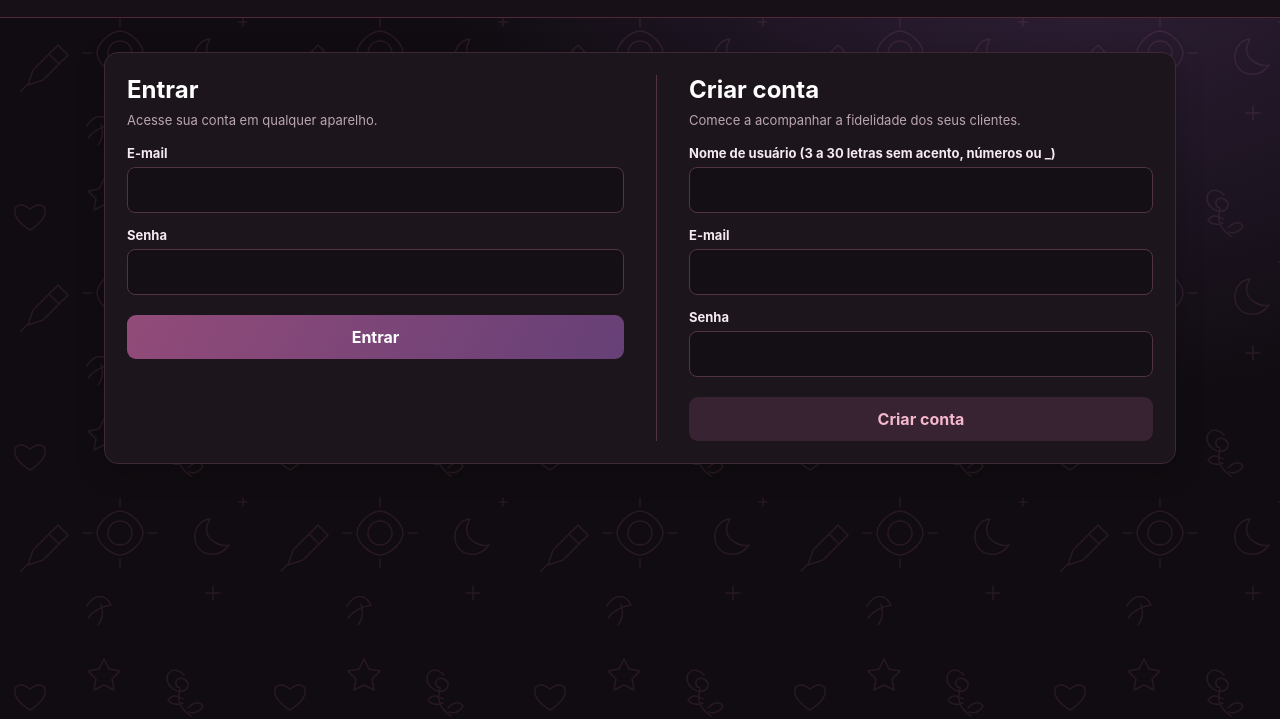
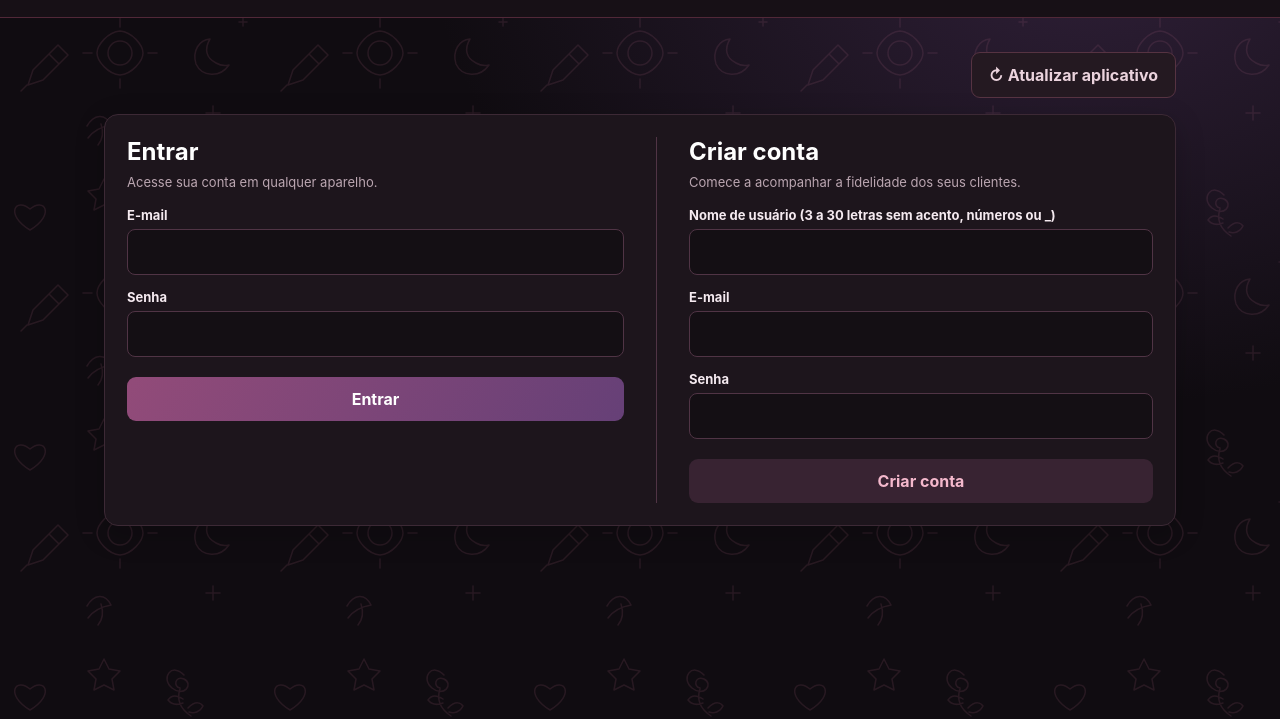
Before and after one commit to campos3636/cartao-fidelidade, a plain HTML site: page index.html in a window 1280 px wide. Shown: the part 81-800 px from the top of the page. Drawn offline with nearby package versions, Linux system fonts and the light colour scheme.

Commit message:
Adicionar atualizacao manual do aplicativo

```diff
--- a/index.html
+++ b/index.html
@@ -28,6 +28,7 @@
 <body>
   <header><div class="brand"><span class="logo-mark" aria-hidden="true">T<i>nat</i></span><div>natbarrostattoo<small>seu cartão fidelidade</small></div></div><span class="header-label">Área de gerenciamento</span></header>
   <main class="wrap">
+    <div style="text-align:right;margin-bottom:16px"><button class="btn ghost" type="button" id="update-app">↻ Atualizar aplicativo</button></div>
     <div class="notice" id="message" role="status" hidden></div>
     <dialog id="signup-result-dialog" aria-labelledby="signup-result-title" aria-describedby="signup-result-text"><h2 id="signup-result-title">Resultado do cadastro</h2><p id="signup-result-text" role="status"></p><div id="open-inbox" hidden style="margin:20px 0"><a class="btn secondary" href="https://mail.google.com/" target="_blank" rel="noopener noreferrer">Abrir Gmail</a></div><div class="form-actions"><button class="btn" id="signup-result-close" type="button">Entendi</button></div></dialog>
     <section class="panel" id="auth"><div class="auth-columns"><div><h2>Entrar</h2><p>Acesse sua conta em qualquer aparelho.</p><form id="auth-form"><label for="auth-email">E-mail</label><input id="auth-email" type="email" required autocomplete="email"><label for="auth-password">Senha</label><input id="auth-password" type="password" required autocomplete="current-password"><button class="btn" type="submit">Entrar</button></form></div><div class="auth-create"><h2>Criar conta</h2><p>Comece a acompanhar a fidelidade dos seus clientes.</p><form id="signup-form"><label for="signup-name">Nome de usuário (3 a 30 letras sem acento, números ou _)</label><input id="signup-name" required minlength="3" maxlength="30" pattern="[A-Za-z0-9_]{3,30}" autocomplete="nickname"><label for="signup-email">E-mail</label><input id="signup-email" type="email" required autocomplete="email"><label for="signup-password">Senha</label><input id="signup-password" type="password" required minlength="6" autocomplete="new-password"><button class="btn secondary" type="submit">Criar conta</button></form></div></div></section>
@@ -49,6 +50,8 @@
     function whatsappNumber(phone){let digits=String(phone).replace(/\D/g,'');if(digits.length===10||digits.length===11)digits='55'+digits;return /^55\d{10,11}$/.test(digits)?digits:null}
     const $=id=>document.getElementById(id), escapeHtml=value=>String(value).replace(/[&<>"']/g,c=>({'&':'&amp;','<':'&lt;','>':'&gt;','"':'&quot;',"'":'&#39;'}[c]));
     function message(text){$('message').textContent=text;$('message').hidden=false}
+    function updatedPageUrl(href,version){const url=new URL(href);url.searchParams.set('_atualizar',String(version));return url.toString()}
+    $('update-app').onclick=()=>{if(confirm('Atualizar agora? Informações ainda não salvas nesta tela serão perdidas.'))location.replace(updatedPageUrl(location.href,Date.now()))};
     function signupErrorMessage(error){return /database error saving new user/i.test(error.message||'')?'O nome de usuário pode já estar em uso. Tente outro nome; se o erro continuar, pode haver outra falha no cadastro.':'Não foi possível criar a conta: '+error.message}
     function signupResult(text){$('signup-result-text').textContent=text;if(!$('signup-result-dialog').open)$('signup-result-dialog').showModal()}
     $('signup-result-close').onclick=()=>$('signup-result-dialog').close();
@@ -71,7 +74,7 @@
     $('username-cancel').onclick=()=>$('username-dialog').close();
     $('username-form').onsubmit=async e=>{e.preventDefault();const username=$('username-value').value.trim();const button=e.target.querySelector('button[type="submit"]');button.disabled=true;try{const {error}=await db.from('usernames').upsert({user_id:user.id,username});if(error){message(error.code==='23505'?'Este nome de usuário já está em uso.':'Não foi possível salvar o usuário: '+error.message);return}$('account').textContent=username;$('username-dialog').close();message('Nome de usuário atualizado.')}catch(error){message('Não foi possível salvar o usuário: '+error.message)}finally{button.disabled=false}};
     $('auth-form').onsubmit=async e=>{e.preventDefault();const {error}=await db.auth.signInWithPassword({email:$('auth-email').value.trim(),password:$('auth-password').value});message(error?'Não foi possível entrar: '+error.message:'Login realizado.')};
-    $('signup-form').onsubmit=async e=>{e.preventDefault();const name=$('signup-name').value.trim(),email=$('signup-email').value.trim();if(!name){signupResult('Informe seu nome de usuário.');return}const button=e.target.querySelector('button');button.disabled=true;$('open-inbox').hidden=true;try{const {data,error}=await db.auth.signUp({email,password:$('signup-password').value,options:{data:{username:name},emailRedirectTo:location.href.split('#')[0]}});if(error){signupResult(signupErrorMessage(error));return}if(data.session){signupResult('Conta criada.');return}if(Array.isArray(data.user?.identities)&&data.user.identities.length===0){signupResult('Este e-mail pode já estar cadastrado. Tente entrar ou verifique seu e-mail de confirmação.');return}if(/@gmail\.com$/i.test(email))$('open-inbox').hidden=false;signupResult('Verifique sua caixa de entrada e a pasta de spam para confirmar seu e-mail antes de entrar. Se já tiver uma conta, tente entrar.');}catch(error){signupResult('Não foi possível criar a conta: '+error.message)}finally{button.disabled=false}};
+    $('signup-form').onsubmit=async e=>{e.preventDefault();const name=$('signup-name').value.trim(),email=$('signup-email').value.trim();if(!name){signupResult('Informe seu nome de usuário.');return}const button=e.target.querySelector('button');button.disabled=true;$('open-inbox').hidden=true;try{const {data,error}=await db.auth.signUp({email,password:$('signup-password').value,options:{data:{username:name},emailRedirectTo:location.origin+location.pathname}});if(error){signupResult(signupErrorMessage(error));return}if(data.session){signupResult('Conta criada.');return}if(Array.isArray(data.user?.identities)&&data.user.identities.length===0){signupResult('Este e-mail pode já estar cadastrado. Tente entrar ou verifique seu e-mail de confirmação.');return}if(/@gmail\.com$/i.test(email))$('open-inbox').hidden=false;signupResult('Verifique sua caixa de entrada e a pasta de spam para confirmar seu e-mail antes de entrar. Se já tiver uma conta, tente entrar.');}catch(error){signupResult('Não foi possível criar a conta: '+error.message)}finally{button.disabled=false}};
     $('logout').onclick=async()=>{const {error}=await db.auth.signOut();message(error?'Não foi possível sair: '+error.message:'Você saiu da conta.')};
     db.auth.onAuthStateChange((_event,session)=>{setTimeout(()=>sync(session),0)});
   </script>
```
